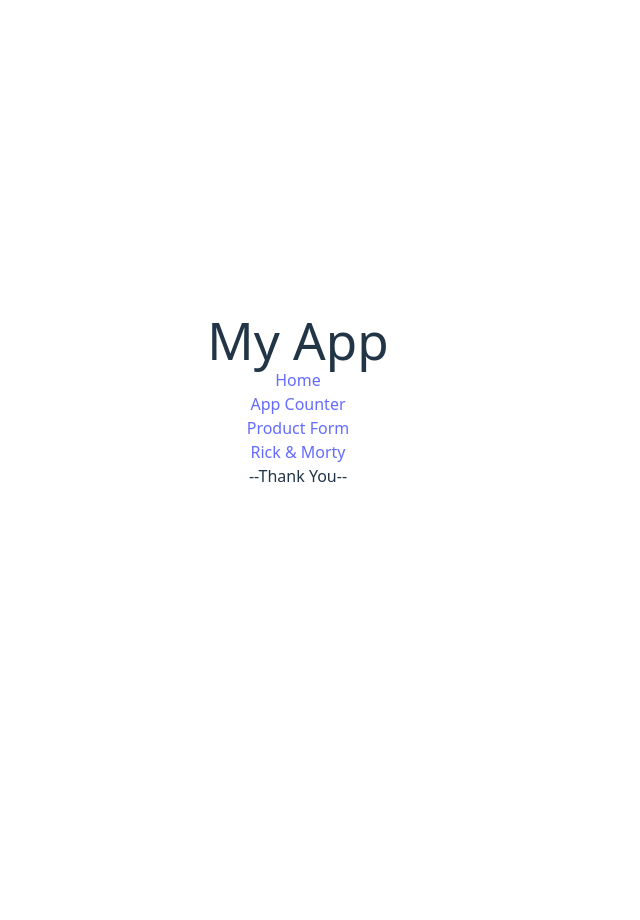
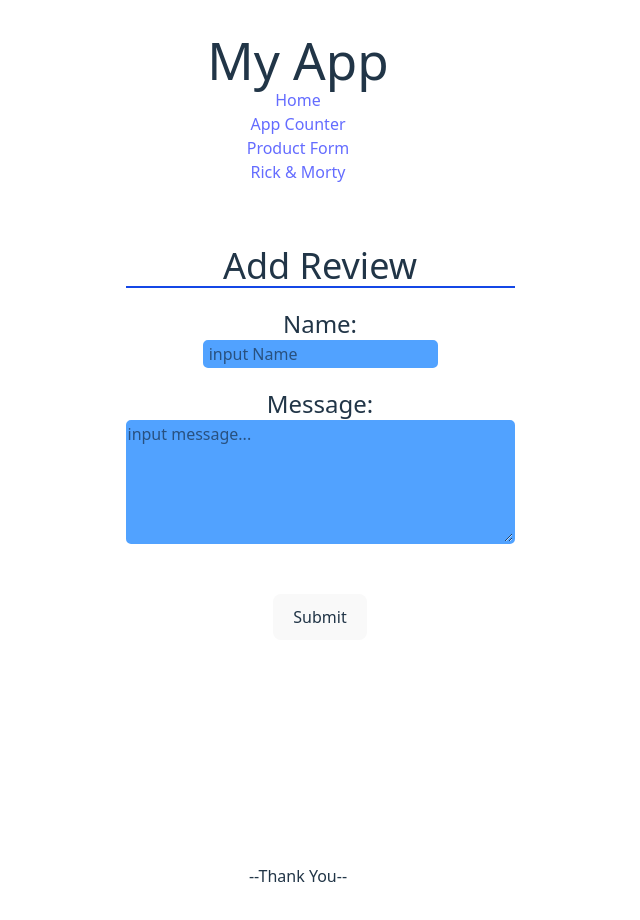
Before and after one commit to Rahmans11/koda-b5-react, a React (Vite) app: page /Review in a window 1280 px wide. Shown: the whole page, without its empty margins (342-982 px from the left). Before the commit the page ends 800 px from the top, so only its background shows below. Built offline with nearby package versions, Linux system fonts and the light colour scheme.

Commit message:
feat[minitask4]: add feature to add review in app and save to local storage

```diff
--- /dev/null
+++ b/src/component/AddReview.jsx
@@ -0,0 +1,44 @@
+import React from 'react'
+
+export default function AddReview(props) {
+  const {setReviews} = props
+  const submitHandler = (event) =>{
+    event.preventDefault();
+    const newReview = {};
+    Object.assign(newReview,{name: event.target["name"].value, message: event.target["message"].value
+    });
+    setReviews((review)=>{
+      return [...review,newReview]
+    })
+    event.target["name"].value = "";
+    event.target["message"].value = "";
+  }
+  return (
+    <aside>
+      <form className="p-10 border-2 border-solid border-white h-full w-full"
+            noValidate onSubmit={submitHandler}>
+        <h2 className="m-5 text-4xl border-b-2 border-solid border-b-blue-700">
+                    Add Review
+                </h2>
+                <div className="m-5">
+                    <label className="text-2xl"
+                    htmlFor="name">Name:</label>
+                    <br />
+                    <input className="border-2 border-solid border-blue-400 bg-blue-400 rounded-[5px] text-black"
+                    type="text" name="name" id="name" placeholder=" input Name "/>
+                </div>
+                <div className="m-5">
+                    <label className="text-2xl"
+                    htmlFor="message">Message:</label>
+                    <br />
+                    <textarea className="border-2 border-solid border-blue-400 bg-blue-400 rounded-[5px] text-black"
+                    name="message" id="message" rows="5" cols="40" placeholder="input message..."></textarea>
+                </div>
+                <br />
+                <div className="flex justify-center">
+                    <button type="submit">Submit</button>
+                </div>
+      </form>
+    </aside>
+  )
+}
--- /dev/null
+++ b/src/component/ReviewCard.jsx
@@ -0,0 +1,10 @@
+import React from 'react'
+
+export default function ReviewCard({name, message}) {
+  return (
+    <article>
+      <h3>{name}</h3>
+      <p>{message}</p>
+    </article>
+  )
+}
--- /dev/null
+++ b/src/component/ShowReview.jsx
@@ -0,0 +1,16 @@
+import React from 'react'
+import AddReview from "./AddReview"
+import ReviewCard from "./ReviewCard"
+
+export default function ShowReview(props) {
+  const {reviews} = props;
+  return (
+      <article className="flex-1 p-5 border-2 border-solid border-white">
+        {
+          reviews.map((review, idx)=>{
+            return <ReviewCard key={idx} name={review.name} message={review.message}/>;
+          })
+        }
+      </article>
+  )
+}
--- a/src/pages/Review.jsx
+++ b/src/pages/Review.jsx
@@ -1,11 +1,22 @@
-import React from 'react'
+import React, { useState,useEffect } from 'react'
 import Heading from '../component/Heading'
 import Footer from '../component/Footer'
+import ShowReview from '../component/ShowReview'
+import AddReview from '../component/AddReview'
 
 export default function Review() {
+  const [reviews, setReviews] = useState([]);
+  useEffect(() => {
+        const key = "input";
+        localStorage.setItem(key, JSON.stringify(reviews));
+      }, [reviews]);
   return (
     <>
     <Heading/>
+    <main className="flex min-h-[85vh]">
+        <ShowReview reviews = {reviews}/>
+        <AddReview setReviews = {setReviews}/>
+    </main>
     <Footer/>
     </>
   )
```
